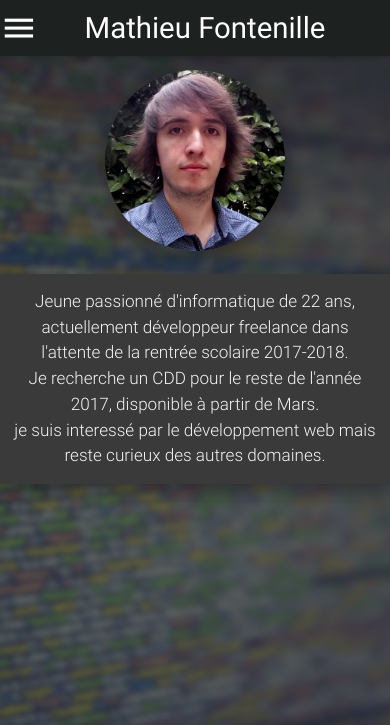
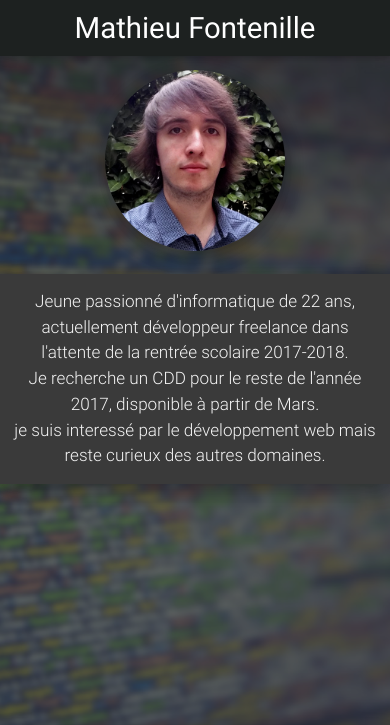
Before and after one commit to Razshal/SiteCV, a website: page views/index.html in a window 390 px wide. Shown: the top 725 px of the page. Drawn offline with Linux system fonts and the light colour scheme.

Commit message:
navbar fix + margin responsive fix

```diff
--- a/views/assets/style/globalStyle.css
+++ b/views/assets/style/globalStyle.css
@@ -40,17 +40,6 @@ img#myPic{
     color: whitesmoke;
     background-color: #3a3a3a;
 }
-@media all and (min-width: 600px) {
-    img#myPic{
-        min-width: 280px;
-        margin: 20px 0 20px 0;
-    }
-}
-@media all and (min-width: 100px) {
-    .brand-logo{
-        margin-left: 10px
-    }
-}
 .icon{
     max-width: 50px;
     max-height: 50px;
@@ -71,3 +60,14 @@ footer#exceptions{
     text-decoration: none;
     color: whitesmoke;
 }
+@media all and (min-width: 600px) {
+    img#myPic{
+        min-width: 280px;
+        margin: 20px 0 20px 0;
+    }
+}
+@media all and (min-width: 1000px) {
+    .brand-logo{
+        margin-left: 10px
+    }
+}
--- a/views/index.html
+++ b/views/index.html
@@ -14,8 +14,8 @@
     <header>
         <nav>
             <div class="nav-wrapper">
-                <a href="#!" class="brand-logo">Mathieu Fontenille</a>
-                <a href="#" data-activates="mobile-demo" class="button-collapse"><i class="material-icons">menu</i></a>
+                <a class="brand-logo">Mathieu Fontenille</a>
+                <!-- <a href="#" data-activates="mobile-demo" class="button-collapse"><i class="material-icons">menu</i></a> -->
                 <ul class="right hide-on-med-and-down">
                     <li><a href="index.html">Présentation</a></li>
                 </ul>
```
